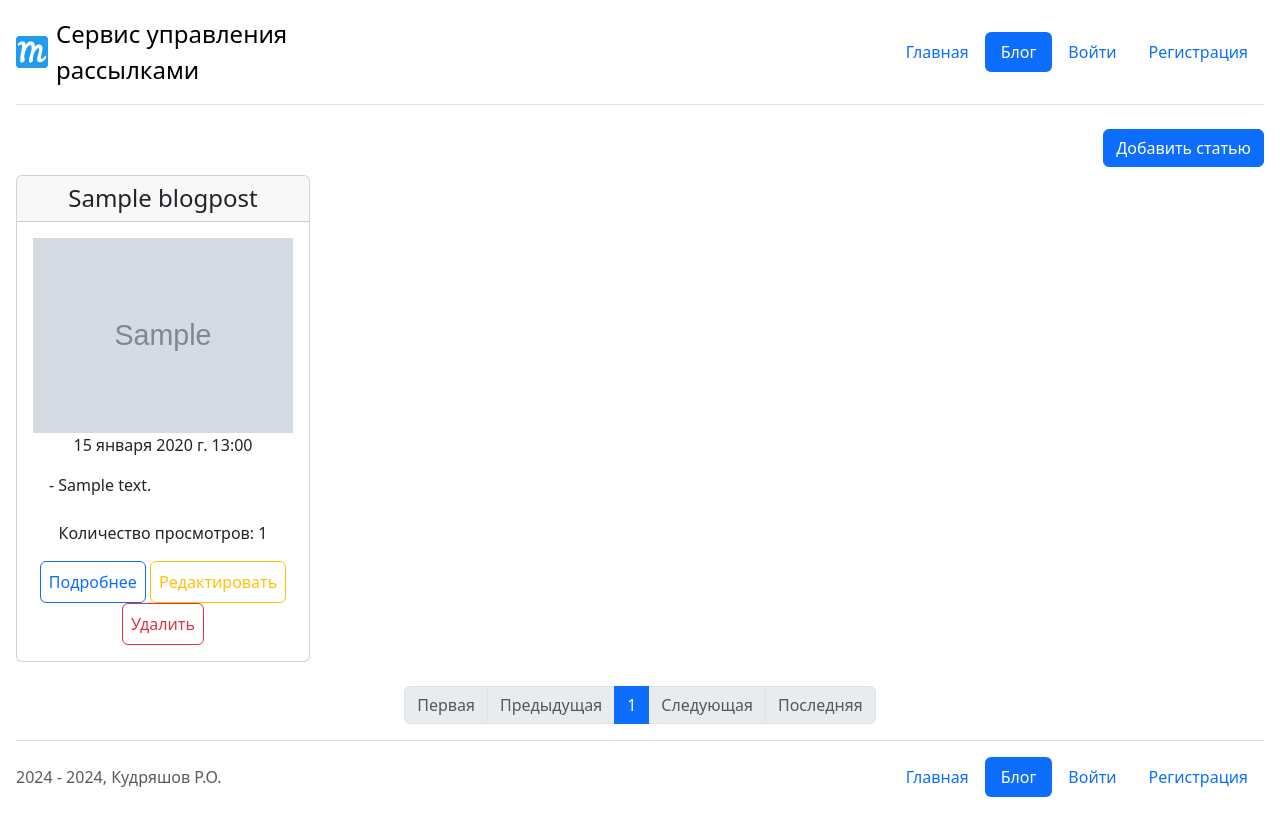
After one commit to KudryashovR/mailing_service, a Django app: page /blog in a window 1280 px wide. The commit adds this page. Run offline with Django 5.2, Linux system fonts and the light colour scheme; tables that the repository leaves empty hold one stand-in row (values such as "Sample post"); grey boxes marked "Sample" are stand-in pictures.

Commit message:
ADD: Blog

```diff
--- a/main/models.py
+++ b/main/models.py
@@ -68,6 +68,10 @@ class Client(models.Model):
 
         return f'{self.last_name} {self.first_name[0]}. {self.second_name[0]}.'
 
+    @staticmethod
+    def get_unique_clients():
+        return Client.objects.count()
+
 
 class Mailing(models.Model):
     """
@@ -122,6 +126,14 @@ class Mailing(models.Model):
         verbose_name = 'Рассылка'
         verbose_name_plural = 'Рассылки'
 
+    @staticmethod
+    def get_total_mailings():
+        return Mailing.objects.count()
+
+    @staticmethod
+    def get_active_mailings():
+        return Mailing.objects.filter(status='Новый').count() + Mailing.objects.filter(status='Отправлен').count()
+
 
 class MailingAttempt(models.Model):
     """
@@ -149,3 +161,22 @@ class MailingAttempt(models.Model):
     class Meta:
         verbose_name = 'Попытка отправки рассылки'
         verbose_name_plural = 'Попытки отправки рассылок'
+
+
+class BlogPost(models.Model):
+    title = models.CharField(max_length=200, verbose_name='Наименование статьи')
+    content = models.TextField(verbose_name='Содержание статьи')
+    image = models.ImageField(upload_to='blog_images', **NULLABLE, verbose_name='Изображение')
+    view_count = models.PositiveIntegerField(default=0, verbose_name='Количество просмотров')
+    published_date = models.DateTimeField(auto_now_add=True)
+
+    def __str__(self):
+        return self.title
+
+    class Meta:
+        verbose_name = 'Статья блога'
+        verbose_name_plural = 'Статьи блога'
+
+    @staticmethod
+    def get_ramdom_articles(count):
+        return BlogPost.objects.order_by('?')[:count]
--- /dev/null
+++ b/main/templates/main/blogpost_list.html
@@ -0,0 +1,84 @@
+{% extends 'main/base.html' %}
+{% block content %}
+{% load custom_filters %}
+<div class="row text-end">
+    <div class="col">
+        <a type="button" class="btn btn-primary mb-2" href="{% url 'main:blog_create' %}">Добавить статью</a>
+    </div>
+</div>
+<div class="row">
+    {% for article in object_list %}
+    <div class="col-3 text-center">
+        <div class="card mb-4 box-shadow">
+            <div class="card-header">
+                <h4 class="my-0 font-weight-normal">{{ article.title }}</h4>
+            </div>
+            <div class="card-body">
+                {% if article.image %}
+                <img src="{{ article.image|media_redirection }}" class="img-fluid" alt="{{ article.title }}">
+                {% endif %}
+                <p>{{ article.published_date }}</p>
+                <ul class="list-unstyled mt-3 mb-4 text-start m-3">
+                    <li>- {{ article.content|truncatechars:100 }}</li>
+                </ul>
+                <p>Количество просмотров: {{ article.view_count }}</p>
+                <a class="p-2 btn btn-outline-primary"
+                   href="{% url 'main:blog_detail' article.pk %}">Подробнее</a>
+                <a class="p-2 btn btn-outline-warning"
+                   href="{% url 'main:blog_edit' article.pk %}">Редактировать</a>
+                <a class="p-2 btn btn-outline-danger"
+                   href="{% url 'main:blog_delete' article.pk %}">Удалить</a>
+            </div>
+        </div>
+    </div>
+    {% endfor %}
+</div>
+<div class="row">
+    <nav aria-label="Page navigation example">
+        <ul class="pagination justify-content-center">
+            {% if page_obj.has_previous %}
+            <li class="page-item">
+                <a class="page-link" href="?page=1">Первая</a>
+            </li>
+            <li class="page-item">
+                <a class="page-link" href="?page={{ page_obj.previous_page_number }}">Предыдущая</a>
+            </li>
+            {% else %}
+            <li class="page-item disabled">
+                <a class="page-link" href="#">Первая</a>
+            </li>
+            <li class="page-item disabled">
+                <a class="page-link" href="#">Предыдущая</a>
+            </li>
+            {% endif %}
+
+            {% for num in page_obj.paginator.page_range %}
+            {% if page_obj.number == num %}
+            <li class="page-item active">
+                <a class="page-link" href="#">{{ num }}</a>
+            </li>
+            {% elif num > page_obj.number|add:'-3' and num < page_obj.number|add:'3' %}
+            <li class="page-item">
+                <a class="page-link" href="?page={{ num }}">{{ num }}</a>
+            </li>
+            {% endif %}
+            {% endfor %}
+            {% if page_obj.has_next %}
+            <li class="page-item">
+                <a class="page-link" href="?page={{ page_obj.next_page_number }}">Следующая</a>
+            </li>
+            <li class="page-item">
+                <a class="page-link" href="?page={{ page_obj.paginator.num_pages }}">Последняя</a>
+            </li>
+            {% else %}
+            <li class="page-item disabled">
+                <a class="page-link" href="#">Следующая</a>
+            </li>
+            <li class="page-item disabled">
+                <a class="page-link" href="#">Последняя</a>
+            </li>
+            {% endif %}
+        </ul>
+    </nav>
+</div>
+{% endblock %}
--- a/main/templates/main/client_list.html
+++ b/main/templates/main/client_list.html
@@ -1,7 +1,7 @@
 {% extends 'main/base.html' %}
 {% block content %}
 <table class="table table-hover">
-    {% for client in clients %}
+    {% for client in object_list %}
     {% if client.get_client_owner == user %}
     <tr>
         <td>{{ client.get_initials }}</td>
--- a/main/templates/main/include/inc_menu.html
+++ b/main/templates/main/include/inc_menu.html
@@ -1,11 +1,15 @@
 <ul class="nav nav-pills">
+    <li>
+        <a href="{% url 'main:home' %}" class="nav-link {% if current_url_name == 'home' %}active{% endif %}"
+           aria-current="page">Главная</a>
+    </li>
     {% if user.is_authenticated %}
     <li class="nav-item dropdown">
-        <a class="nav-link dropdown-toggle {% if current_url_name == 'home' or current_url_name == 'mailing_create' %}active{% endif %}"
+        <a class="nav-link dropdown-toggle {% if current_url_name == 'mailings' or current_url_name == 'mailing_create' %}active{% endif %}"
            href="#" role="button" data-bs-toggle="dropdown" aria-expanded="false">Рассылка</a>
         <ul class="dropdown-menu">
             <li>
-                <a href="{% url 'main:home' %}" class="nav-link {% if current_url_name == 'home' %}active{% endif %}"
+                <a href="{% url 'main:mailings' %}" class="nav-link {% if current_url_name == 'mailings' %}active{% endif %}"
                    aria-current="page">Список рассылок</a>
             </li>
             <li>
@@ -36,7 +40,7 @@
     </li>
     {% endif %}
     <li class="nav-item">
-        <a href="#" class="nav-link {% if current_url_name == '#' %}active{% endif %}">О сервисе</a>
+        <a href="{% url 'main:blog' %}" class="nav-link {% if current_url_name == 'blog' %}active{% endif %}">Блог</a>
     </li>
     {% if user.is_authenticated %}
     <li class="nav-item">
--- /dev/null
+++ b/main/templatetags/custom_filters.py
@@ -0,0 +1,9 @@
+from django import template
+
+
+register = template.Library()
+
+
+@register.filter
+def media_redirection(media_url):
+    return f"/media/{media_url}"
--- a/main/urls.py
+++ b/main/urls.py
@@ -2,13 +2,14 @@ from django.urls import path
 
 from main.apps import MainConfig
 from main.views import MailingListView, MailingDetailView, MailingCreateView, MailingUpdateView, MailingDeleteView, \
-    MailingAttemptListView, ClientListView, ClientDetailView, ClientCreateView, ClientUpdateView, ClientDeleteView
+    MailingAttemptListView, ClientListView, ClientDetailView, ClientCreateView, ClientUpdateView, ClientDeleteView, \
+    index, BlogListView, BlogDetailView, BlogCreateView, BlogUpdateView, BlogDeleteView
 
 app_name = MainConfig.name
 
-
 urlpatterns = [
-    path('', MailingListView.as_view(), name='home'),
+    path('', index, name='home'),
+    path('mailings/', MailingListView.as_view(), name='mailings'),
     path('mailings/<int:pk>/', MailingDetailView.as_view(), name='mailing_detail'),
     path('mailings/new/', MailingCreateView.as_view(), name='mailing_create'),
     path('mailings/<int:pk>/edit/', MailingUpdateView.as_view(), name='mailing_edit'),
@@ -19,4 +20,9 @@ urlpatterns = [
     path('clients/new/', ClientCreateView.as_view(), name='client_create'),
     path('clients/<int:pk>/edit/', ClientUpdateView.as_view(), name='client_edit'),
     path('clients/<int:pk>/delete/', ClientDeleteView.as_view(), name='client_delete'),
+    path('blog', BlogListView.as_view(), name='blog'),
+    path('blog/<int:pk>/', BlogDetailView.as_view(), name='blog_detail'),
+    path('blog/new/', BlogCreateView.as_view(), name='blog_create'),
+    path('blog/<int:pk>/edit/', BlogUpdateView.as_view(), name='blog_edit'),
+    path('blog/<int:pk>/delete/', BlogDeleteView.as_view(), name='blog_delete'),
 ]
--- a/main/views.py
+++ b/main/views.py
@@ -1,10 +1,28 @@
 from django.contrib.auth.mixins import LoginRequiredMixin
+from django.shortcuts import render
 from django.urls import reverse_lazy
 from django.views.generic import ListView, DetailView, CreateView, UpdateView, DeleteView
 
 from .mixins import OwnerRequiredMixin
-from .models import Mailing, MailingAttempt, Client
+from .models import Mailing, MailingAttempt, Client, BlogPost
 from .forms import MailingForm, ClientForm
+
+
+def index(request, *args, **kwargs):
+    total_mailings = Mailing.get_total_mailings()
+    active_mailings = Mailing.get_active_mailings()
+    unique_clients = Client.get_unique_clients()
+    random_articles = BlogPost.get_ramdom_articles(3)
+
+    context = {
+        'total_mailings': total_mailings,
+        'active_mailings': active_mailings,
+        'unique_clients': unique_clients,
+        'random_articles': random_articles,
+        'current_url_name': 'home'
+    }
+
+    return render(request,'main/index.html', context)
 
 
 class MailingListView(ListView):
@@ -161,7 +179,6 @@ class ClientListView(LoginRequiredMixin, ListView):
     """
     model = Client
     template_name = 'main/client_list.html'
-    context_object_name = 'clients'
 
     def get_context_data(self, **kwargs):
         context = super().get_context_data(**kwargs)
@@ -258,3 +275,50 @@ class ClientDeleteView(LoginRequiredMixin, OwnerRequiredMixin, DeleteView):
     model = Client
     template_name = 'main/client_confirm_delete.html'
     success_url = reverse_lazy('main:clients')
+
+
+class BlogListView(ListView):
+    model = BlogPost
+    paginate_by = 8
+    ordering = '-published_date'
+
+    def get_context_data(self, **kwargs):
+        context = super().get_context_data(**kwargs)
+
+        if self.request.resolver_match:
+            context['current_url_name'] = self.request.resolver_match.url_name
+        else:
+            context['current_url_name'] = None
+
+        return context
+
+
+class BlogDetailView(DetailView):
+    model = BlogPost
+
+    def get_object(self, *args, **kwargs):
+        article = super().get_object(*args, **kwargs)
+
+        article.view_count += 1
+        article.save()
+
+        return article
+
+
+class BlogCreateView(CreateView):
+    model = BlogPost
+    fields = ('title', 'content', 'image')
+    success_url = reverse_lazy('main:blog')
+
+
+class BlogUpdateView(UpdateView):
+    model = BlogPost
+    fields = ('title', 'content', 'image')
+
+    def get_success_url(self):
+        return reverse_lazy('main:blog_detail', kwargs={'pk': self.object.pk})
+
+
+class BlogDeleteView(DeleteView):
+    model = BlogPost
+    success_url = reverse_lazy('main:blog')
```
Also changed, not shown: main/admin.py (+7 -1 lines), main/templates/main/blogpost_confirm_delete.html (added, +15 -0 lines), main/templates/main/blogpost_detail.html (added, +30 -0 lines), main/templates/main/blogpost_form.html (added, +35 -0 lines), main/templates/main/index.html (added, +41 -0 lines), users/views.py (+6 -4 lines), main/migrations/0004_blogpost.py (added), main/templatetags/__init__.py (added).
